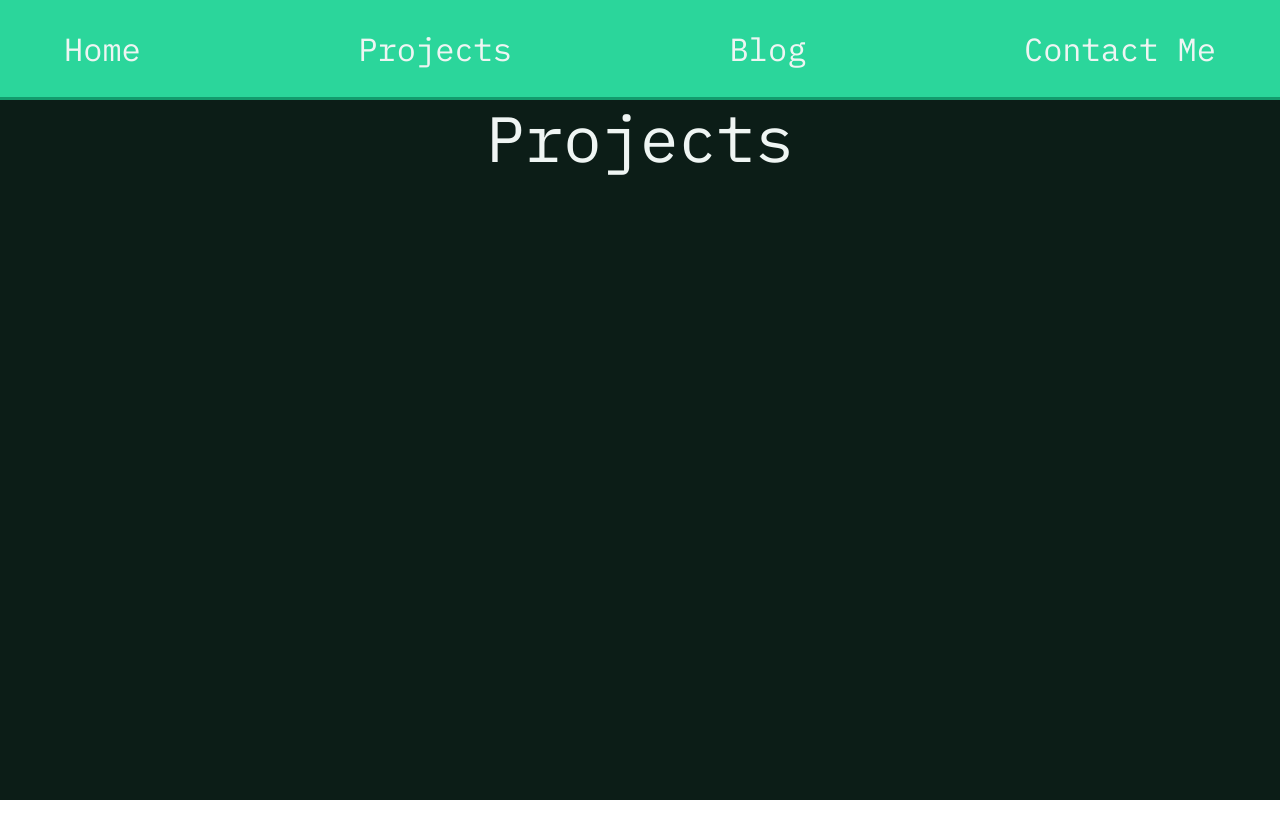
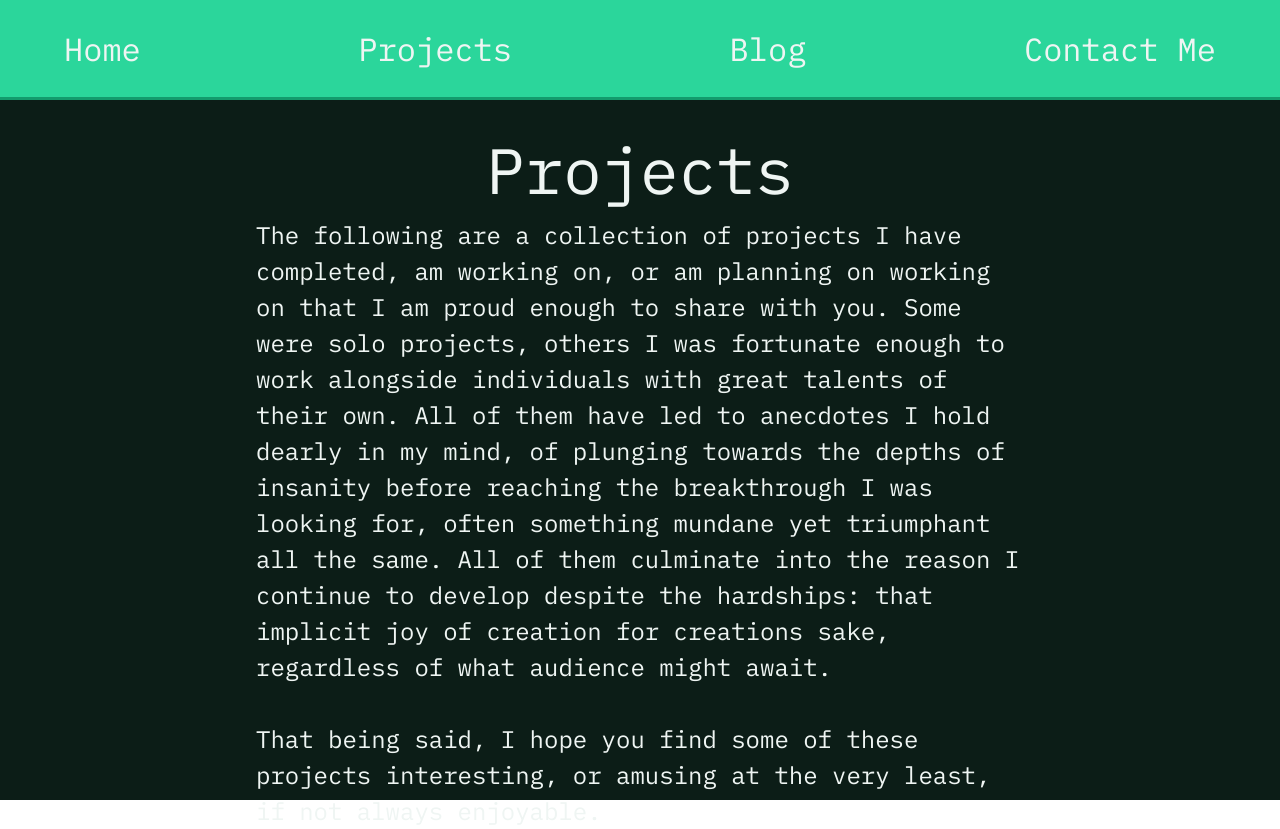
Before and after one commit to dustytheaverage/portfolio-website, a React (Vite) app: page /projects in a window 1280 px wide. Before the commit the page ends 800 px from the top, so only its background shows below. Built offline with nearby package versions, Linux system fonts and the light colour scheme.

Commit message:
Projects Page Progress

```diff
--- a/src/App.css
+++ b/src/App.css
@@ -35,6 +35,10 @@
   text-align: center;
 }
 
+.projectsPreface {
+  margin-top: 32px;
+}
+
 .header {
   font-family: 'IBM Plex Mono', monospace;
   color: #EFF5F3;
@@ -46,4 +50,14 @@
   font-family: 'IBM Plex Mono', monospace;
   color: #EFF5F3;
   font-size: 32px;
+  margin-left: 20%;
+  margin-right: 20%;
 }
+
+.paragraph {
+  font-family: 'IBM Plex Mono', monospace;
+  color: #EFF5F3;
+  font-size: 24px;
+  margin-left:20%;
+  margin-right:20%;
+}
--- a/src/Pages/Projects.tsx
+++ b/src/Pages/Projects.tsx
@@ -1,9 +1,40 @@
 import React from 'react'
+import '../App.css'
 
 function Projects() {
+
+  //Variables for setting the next project's css class
+  let projClass = 1;
+  const projClass1 = 'projectType1';
+  const projClass2 = 'projectType2';
+  let currentProjClass = '';
+
+  switch (projClass){//decide which css class will be used for the next project
+    case 1:
+      currentProjClass = projClass1;
+      projClass = 2;
+      break;
+    case 2:
+      currentProjClass = projClass2;
+      projClass = 1;
+      break;
+    default:
+      projClass = 1;
+      break;
+  }
+
   return (
     <div>
-      <h1 className='header'>Projects</h1>
+      <div className = 'projectsPreface'>
+        <h1 className='header'>Projects</h1>
+        <p className='paragraph'>The following are a collection of projects I have completed, am working on, or am planning on working on that I am proud enough to share with you.
+          Some were solo projects, others I was fortunate enough to work alongside individuals with great talents of their own. All of them have led to anecdotes I hold dearly in my
+          mind, of plunging towards the depths of insanity before reaching the breakthrough I was looking for, often something mundane yet triumphant all the same. All of them culminate
+          into the reason I continue to develop despite the hardships: that implicit joy of creation for creations sake, regardless of what audience might await. <br/><br/>That being said, I hope
+          you find some of these projects interesting, or amusing at the very least, if not always enjoyable.
+        </p>
+      </div>
+
 
     </div>
   )
```
Also changed, not shown: src/components/Project.tsx (+23 -2 lines).
